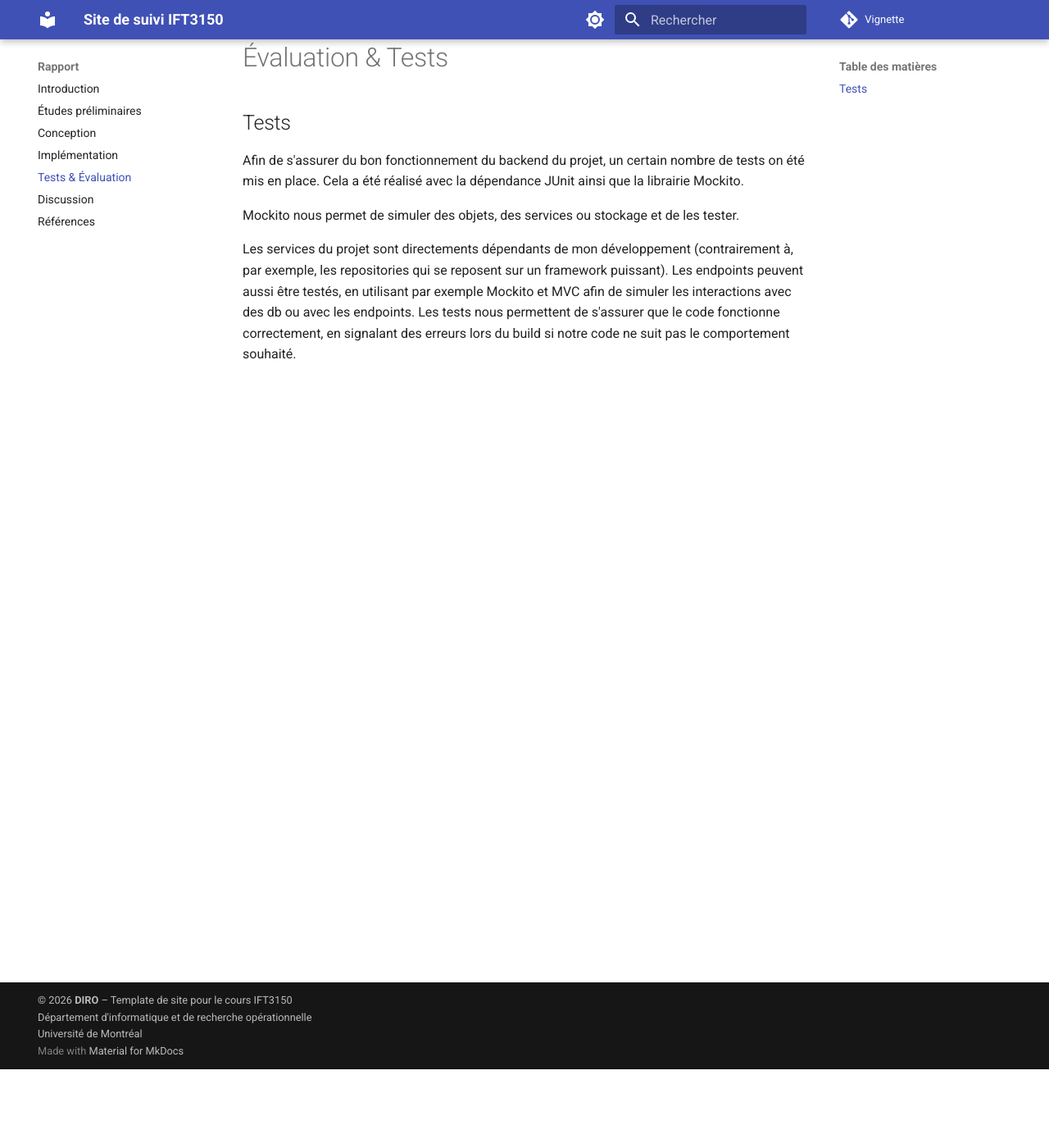
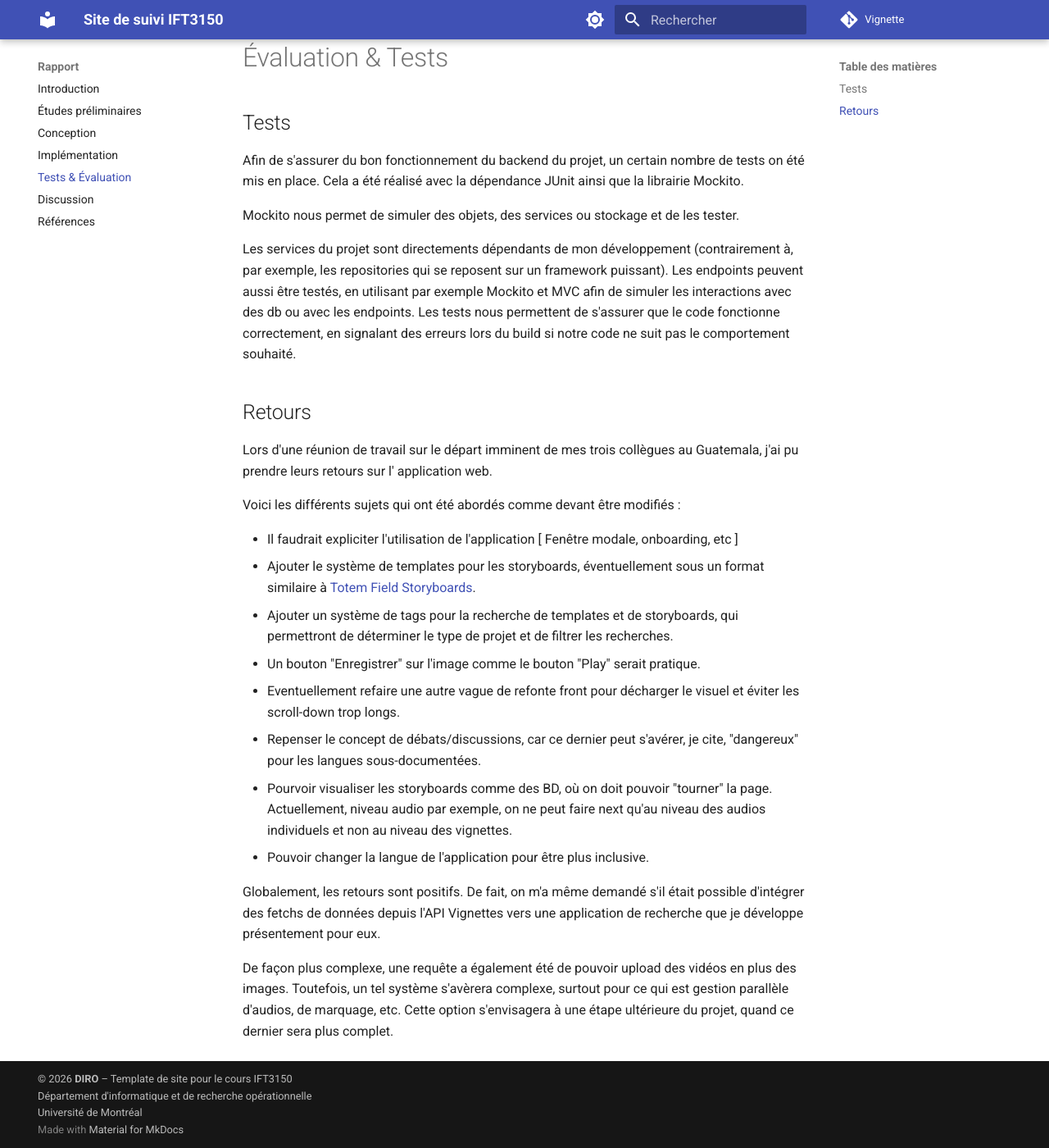
Before and after one commit to protolabo/vignette, an MkDocs documentation site: the page built from docs/rapport/evaluation.md, in a window 1280 px wide and 1400 px high, scrolled down 96 px. Shown: the whole window at 82% size. Built offline with MkDocs 1.6.1 and Material for MkDocs 9.7.7, drawn with Linux system fonts in a browser that asks for light colours; comment, search, counter and statistics services are not loaded.

Commit message:
Human evaluation and results

```diff
--- a/docs/rapport/evaluation.md
+++ b/docs/rapport/evaluation.md
@@ -14,3 +14,31 @@ Les endpoints peuvent aussi être testés, en utilisant par exemple Mockito et M
 des db ou avec les endpoints.
 Les tests nous permettent de s'assurer que le code fonctionne correctement, en signalant des erreurs lors du build si
 notre code ne suit pas le comportement souhaité.
+
+## Retours
+
+Lors d'une réunion de travail sur le départ imminent de mes trois collègues au Guatemala, j'ai pu prendre leurs retours
+sur l'
+application web.
+
+Voici les différents sujets qui ont été abordés comme devant être modifiés :
+
+- Il faudrait expliciter l'utilisation de l'application \[ Fenêtre modale, onboarding, etc \]
+- Ajouter le système de templates pour les storyboards, éventuellement sous un format similaire
+  à [Totem Field Storyboards](https://totemfieldstoryboards.org).
+- Ajouter un système de tags pour la recherche de templates et de storyboards, qui permettront de déterminer le type de
+  projet et de filtrer les recherches.
+- Un bouton "Enregistrer" sur l'image comme le bouton "Play" serait pratique.
+- Eventuellement refaire une autre vague de refonte front pour décharger le visuel et éviter les scroll-down trop longs.
+- Repenser le concept de débats/discussions, car ce dernier peut s'avérer, je cite, "dangereux" pour les langues
+  sous-documentées.
+- Pourvoir visualiser les storyboards comme des BD, où on doit pouvoir "tourner" la page. Actuellement, niveau audio par
+  exemple, on ne peut faire next qu'au niveau des audios individuels et non au niveau des vignettes.
+- Pouvoir changer la langue de l'application pour être plus inclusive.
+
+Globalement, les retours sont positifs. De fait, on m'a même demandé s'il était possible d'intégrer des fetchs de
+données depuis l'API Vignettes vers une application de recherche que je développe présentement pour eux.
+
+De façon plus complexe, une requête a également été de pouvoir upload des vidéos en plus des images.
+Toutefois, un tel système s'avèrera complexe, surtout pour ce qui est gestion parallèle d'audios, de marquage, etc.
+Cette option s'envisagera à une étape ultérieure du projet, quand ce dernier sera plus complet.
```
Also changed, not shown: docs/index.md (+2 -1 lines), docs/suivi.md (+5 -0 lines).
